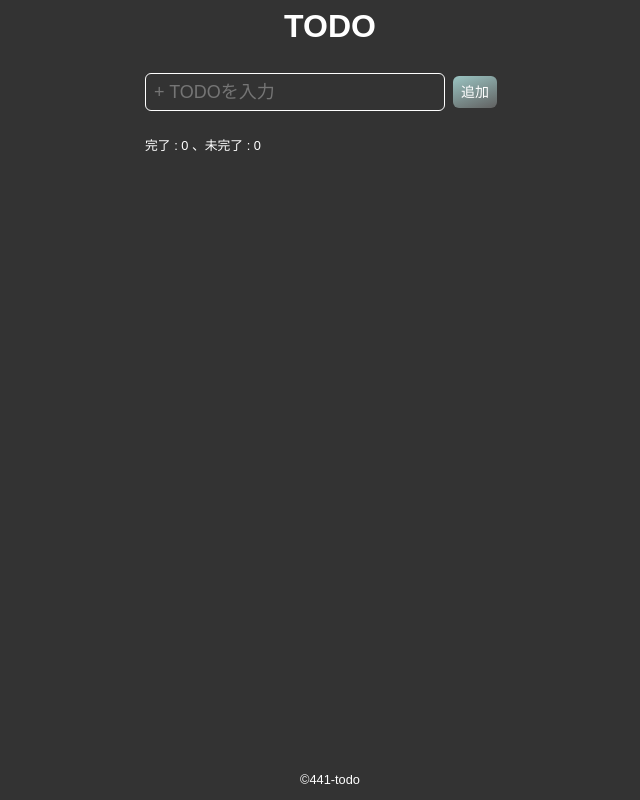
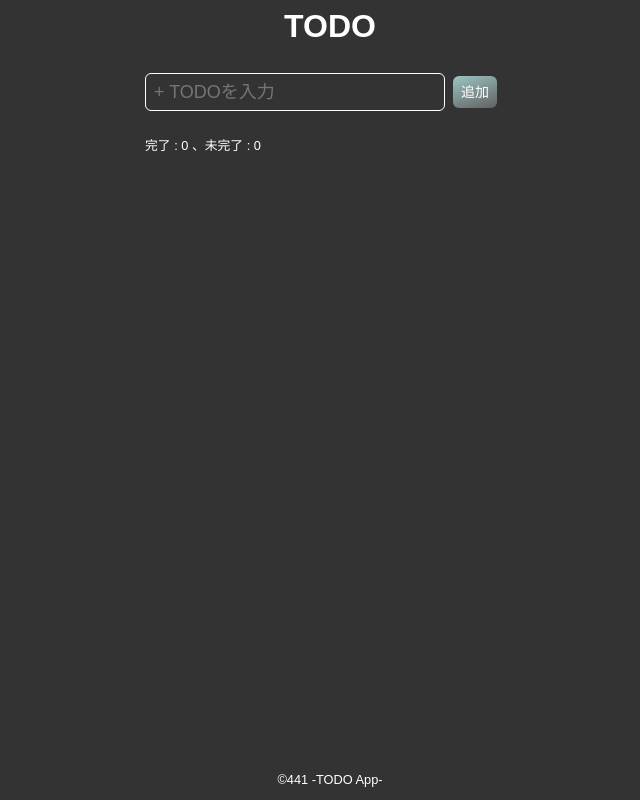
Before and after one commit to 441D/vue_app01, a Vue app: page / in a window 1280 px wide. Shown: the whole page, without its empty margins (310-950 px from the left). Built offline with nearby package versions, Linux system fonts and the light colour scheme.

Commit message:
footerテキスト変更

```diff
--- a/src/components/Footer.vue
+++ b/src/components/Footer.vue
@@ -1,6 +1,6 @@
 <template>
   <footer class="footer">
-    <small>&copy;441-todo</small>
+    <small>&copy;441 -TODO App-</small>
   </footer>
 </template>
 
```
